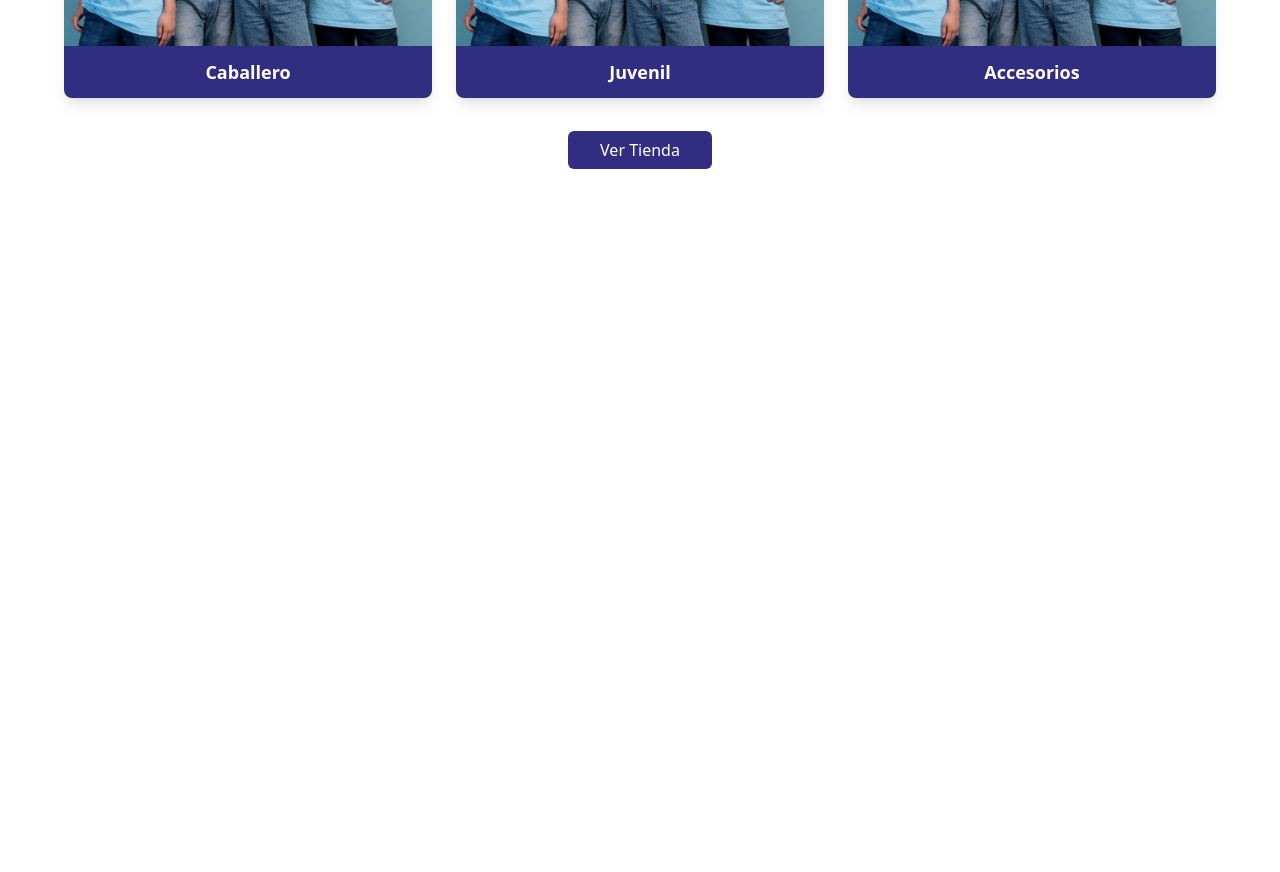
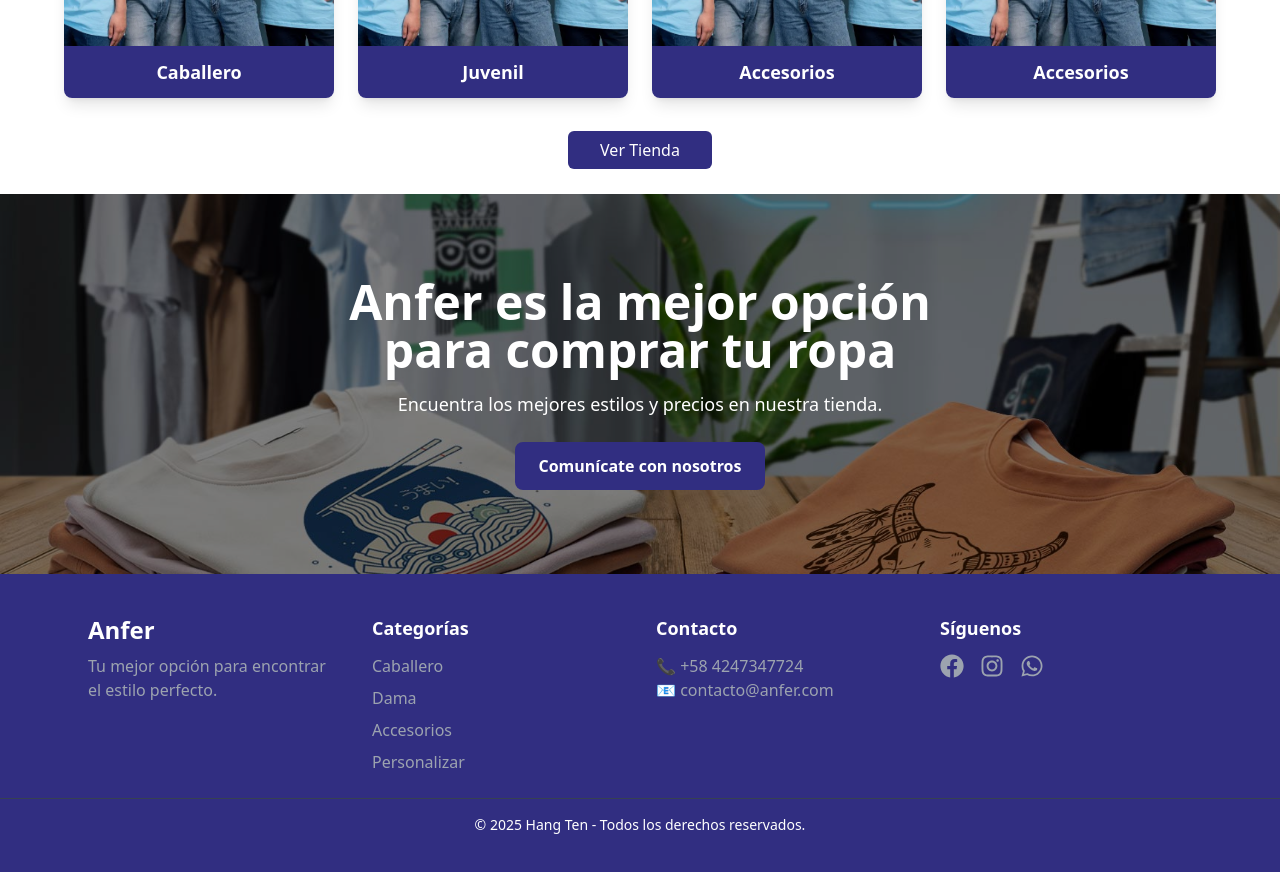
Before and after one commit to Ysaidd/proyectoAnfer, a React (Vite) app in the folder frontend/: page / in a window 1280 px wide. Shown: the part 880-1752 px from the top of the page. Before the commit the page ends 1049 px from the top, so only its background shows below. Built offline with nearby package versions, Linux system fonts and the light colour scheme.

Commit message:
pagina principal hecha, falta responsive

```diff
--- a/frontend/package.json
+++ b/frontend/package.json
@@ -13,6 +13,7 @@
     "framer-motion": "^12.4.4",
     "react": "^19.0.0",
     "react-dom": "^19.0.0",
+    "react-icons": "^5.5.0",
     "react-router-dom": "^7.2.0",
     "react-slick": "^0.30.3",
     "shadcn-ui": "^0.9.4",
--- /dev/null
+++ b/frontend/src/components/Banner.jsx
@@ -0,0 +1,28 @@
+import { Link } from "react-router-dom";
+
+const Banner = () => {
+  return (
+    <div
+      className="relative w-full h-[380px] flex items-center justify-center bg-cover bg-center"
+      style={{ backgroundImage: "url('/images/banner.jpg')" }}
+    >
+      <div className="absolute inset-0 bg-black bg-opacity-50"></div>
+
+      <div className="relative text-center text-white px-6 max-w-2xl">
+        <h1 className="text-4xl sm:text-5xl font-bold mb-4">
+          Anfer es la mejor opción para comprar tu ropa
+        </h1>
+        <p className="text-lg mb-6">
+          Encuentra los mejores estilos y precios en nuestra tienda.
+        </p>
+        <Link to="/contacto">
+          <button className="bg-indigo-900 text-white font-semibold py-3 px-6 rounded-lg hover:bg-indigo-600 transition duration-3000">
+            Comunícate con nosotros
+          </button>
+        </Link>
+      </div>
+    </div>
+  );
+};
+
+export default Banner;
--- a/frontend/src/components/BtnVerTienda.jsx
+++ b/frontend/src/components/BtnVerTienda.jsx
@@ -2,7 +2,7 @@ import { Link } from "react-router-dom"
 
 const BtnVerTienda = () => {
     return (
-        <div className="w-full text-center ">
+        <div className="w-full text-center pb-8">
             <Link to={"/products"} className="bg-indigo-900 text-white px-8 py-2 rounded-md hover:bg-indigo-600 transition duration-3000">Ver Tienda</Link>
         </div>
     );
--- a/frontend/src/components/Categories.jsx
+++ b/frontend/src/components/Categories.jsx
@@ -17,6 +17,11 @@ const Categories = () => {
       image: "/images/prueba.jpg",
       link: "/productos/",
     },
+    {
+        title: "Accesorios",
+        image: "/images/prueba.jpg",
+        link: "/productos/",
+      },
   ];
 
   return (
@@ -24,7 +29,7 @@ const Categories = () => {
       <h2 className="text-3xl font-bold text-center text-gray-800 mb-6">
         Explora Nuestras Categorías
       </h2>
-      <div className="grid grid-cols-1 sm:grid-cols-2 md:grid-cols-3 gap-6">
+      <div className="grid grid-cols-1 sm:grid-cols-2 md:grid-cols-4 gap-6">
         {categories.map((cat, index) => (
           <CategoryCard key={index} {...cat} />
         ))}
--- /dev/null
+++ b/frontend/src/components/Footer.jsx
@@ -0,0 +1,56 @@
+import { Link } from "react-router-dom";
+import { FaFacebook, FaInstagram, FaWhatsapp } from "react-icons/fa";
+
+const Footer = () => {
+  return (
+    <footer className="bg-indigo-900 text-white py-10">
+      <div className="max-w-6xl mx-auto px-6 grid grid-cols-1 sm:grid-cols-2 md:grid-cols-4 gap-8">
+
+        <div>
+          <h2 className="text-2xl font-bold">Anfer</h2>
+          <p className="text-gray-400 mt-2">
+            Tu mejor opción para encontrar el estilo perfecto.
+          </p>
+        </div>
+
+        <div>
+          <h3 className="text-lg font-semibold mb-3">Categorías</h3>
+          <ul className="space-y-2">
+            <li><Link to="/products" className="text-gray-400 hover:text-white transition">Caballero</Link></li>
+            <li><Link to="/products" className="text-gray-400 hover:text-white transition">Dama</Link></li>
+            <li><Link to="/products" className="text-gray-400 hover:text-white transition">Accesorios</Link></li>
+            <li><Link to="/products" className="text-gray-400 hover:text-white transition">Personalizar</Link></li>
+          </ul>
+        </div>
+
+        <div>
+          <h3 className="text-lg font-semibold mb-3">Contacto</h3>
+          <p className="text-gray-400">📞 +58 4247347724</p>
+          <p className="text-gray-400">📧 contacto@anfer.com</p>
+        </div>
+
+        <div>
+          <h3 className="text-lg font-semibold mb-3">Síguenos</h3>
+          <div className="flex space-x-4">
+            <a href="https://facebook.com" target="_blank" rel="noopener noreferrer" className="text-gray-400 hover:text-white text-2xl">
+              <FaFacebook />
+            </a>
+            <a href="https://instagram.com" target="_blank" rel="noopener noreferrer" className="text-gray-400 hover:text-white text-2xl">
+              <FaInstagram />
+            </a>
+            <a href="https://wa.me/52123456789" target="_blank" rel="noopener noreferrer" className="text-gray-400 hover:text-white text-2xl">
+              <FaWhatsapp />
+            </a>
+          </div>
+        </div>
+
+      </div>
+
+      <div className="border-t border-gray-700 mt-6 pt-4 text-center text-white text-sm">
+        &copy; {new Date().getFullYear()} Hang Ten - Todos los derechos reservados.
+      </div>
+    </footer>
+  );
+};
+
+export default Footer;
--- a/frontend/src/components/Navbar.jsx
+++ b/frontend/src/components/Navbar.jsx
@@ -4,7 +4,7 @@ const Navbar = () => {
   return (
     <nav className="bg-gradient-to-r from-blue-700 to-purple-700 p-4 text-white">
       <div className="container mx-auto flex justify-between items-center">
-        <h1 className="text-2xl font-bold">HANG TEN</h1>
+        <h1 className="text-2xl font-bold">Anfer</h1>
         <ul className="flex space-x-6">
           <li><Link to="/" className="hover:underline">Inicio</Link></li>
           <li><Link to="/products" className="hover:underline">Productos</Link></li>
--- a/frontend/src/pages/Home.jsx
+++ b/frontend/src/pages/Home.jsx
@@ -1,6 +1,7 @@
 import Carousel from "../components/Carousel";
 import Categories from "../components/Categories";
 import BtnVerTienda from "../components/BtnVerTienda";
+import Banner from "../components/Banner";
 
 const Home = () => {
     return (
@@ -8,6 +9,7 @@ const Home = () => {
             <Carousel/>
             <Categories/>
             <BtnVerTienda link="/productos"/>
+            <Banner/>
         </div>
     );
 };
--- a/frontend/src/router.jsx
+++ b/frontend/src/router.jsx
@@ -3,7 +3,7 @@ import Home from "./pages/home";
 import Products from "./pages/Products";
 import Cart from "./pages/Cart";
 import Navbar from "./components/Navbar";
-import Carousel from "./components/Carousel";
+import Footer from "./components/Footer";
 
 const AppRouter = () => {
   return (
@@ -15,6 +15,8 @@ const AppRouter = () => {
         <Route path="/cart" element={<Cart />} />
       </Routes>
 
+    <Footer />
+
 
     </BrowserRouter>
   );
--- a/frontend/tailwind.config.js
+++ b/frontend/tailwind.config.js
@@ -2,7 +2,11 @@
 export default {
   content: ["./index.html", "./src/**/*.{js,jsx,ts,tsx}"],
   theme: {
-    extend: {},
+    extend: {
+      colors:{
+        moradoOscuro: "#312E81",
+      }
+    },
   },
   plugins: [],
 };
```
Also changed, not shown: frontend/public/images/banner.jpg (added), 1 other file (tests, documents, lock files or other folders).
